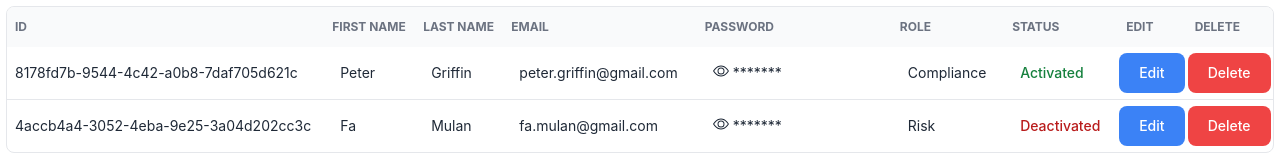
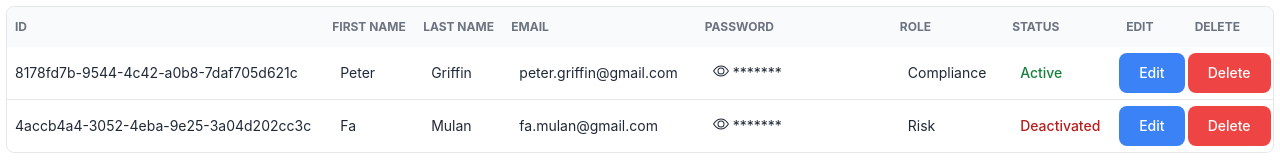
Before and after one commit to cryptokoala4/gfo_user_panel, a Next.js app: page /user-panel in a window 1280 px wide. Shown: the top 160 px of the page. Built offline with nearby package versions, Linux system fonts and the light colour scheme.

Commit message:
change status from boolean to string due to select option html restricting boolean

```diff
--- a/pages/api/users.ts
+++ b/pages/api/users.ts
@@ -14,7 +14,7 @@ let users = {
     email: "peter.griffin@gmail.com",
     password: "stewie1234",
     role: roleTypes.compliance_role,
-    status: true,
+    status: "Active",
   },
   [mockUserId2]: {
     id: mockUserId2,
@@ -23,7 +23,7 @@ let users = {
     email: "fa.mulan@gmail.com",
     password: "mickymouse1234",
     role: roleTypes.risk_role,
-    status: false,
+    status: "Deactivated",
   },
 };
 
--- a/pages/user-panel/UserFormModal.tsx
+++ b/pages/user-panel/UserFormModal.tsx
@@ -22,7 +22,7 @@ const CreateUserModal: FC<UserModalProps> = (props) => {
     lastName: "",
     email: "",
     role: "",
-    status: false,
+    status: "",
     password: "",
   });
   const { openModal, toggleModel, onCreateUserDrill } = props;
--- a/pages/user-panel/UserTable.tsx
+++ b/pages/user-panel/UserTable.tsx
@@ -75,9 +75,9 @@ const UserTable: FC<UserTableProps> = (props) => {
                       <td className="px-4 py-4 text-sm text-gray-800 whitespace-nowrap">
                         {role}
                       </td>
-                      {status ? (
+                      {status === "Active" ? (
                         <td className="px-4 py-4 text-sm whitespace-nowrap text-green-700 font-medium">
-                          Activated
+                          Active
                         </td>
                       ) : (
                         <td className="px-4 py-4 text-sm whitespace-nowrap text-red-700 font-medium">
--- a/pages/user-panel/index.tsx
+++ b/pages/user-panel/index.tsx
@@ -11,7 +11,7 @@ export interface User {
   lastName: string;
   email: string;
   role: string;
-  status: boolean;
+  status: string;
   password: string;
 }
 
@@ -41,13 +41,9 @@ const UserPanel: FC<{}> = () => {
 
     const hashedPassword = saltPassword(userFormInputs.password);
 
-    // @ts-ignore
-    let setStatusToBoolean = userFormInputs.status === "Active";
-
     const userFormInputsWithHashedPw = {
       ...userFormInputs,
       password: hashedPassword,
-      status: setStatusToBoolean,
     };
 
     if (validateEmail(userFormInputsWithHashedPw.email)) {
@@ -71,7 +67,8 @@ const UserPanel: FC<{}> = () => {
 
   const onUpdateUser = async (id: string) => {
     const user = users.find((user) => user.id === id);
-    const status = !user?.status;
+    const status = user?.status === "Deactivated" ? 'Active' : 'Deactivated';
+    console.log('status', status)
 
     try {
       await updateUser(id, { ...user!, status });
```
